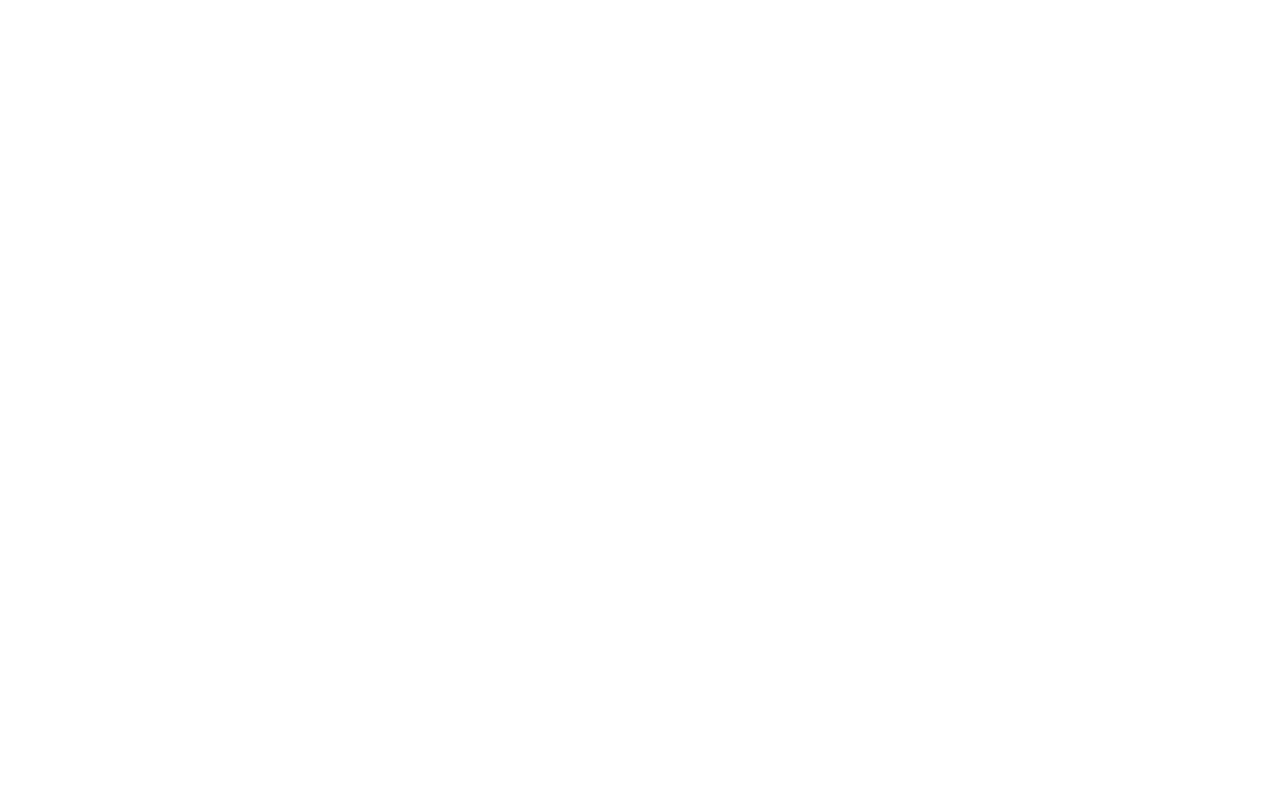
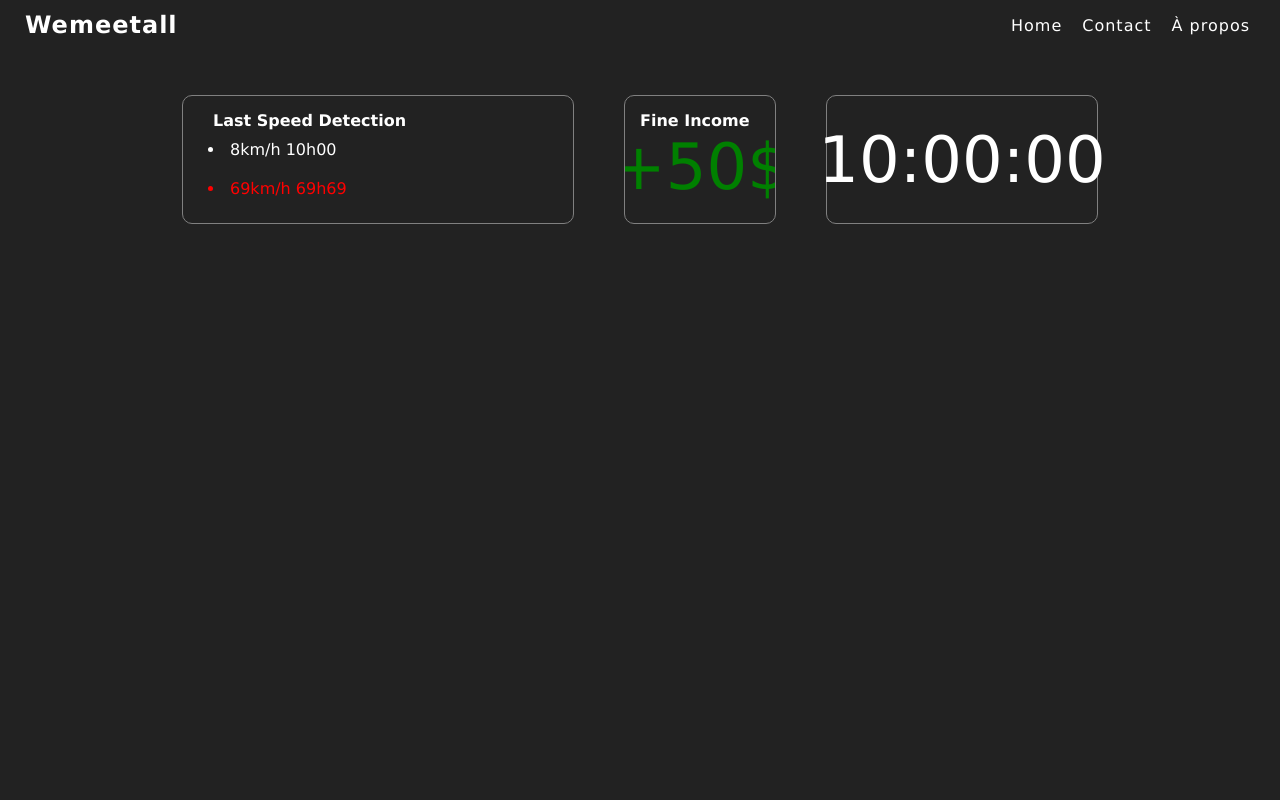
Before and after one commit to AlexandreDewilde/LEPL1002-UI, a Flask app: page / in a window 1280 px wide. Before the commit the page is empty. Run offline with Flask 3, Linux system fonts and the light colour scheme.

Commit message:
add html and cssfile

```diff
--- /dev/null
+++ b/server/static/css/main.css
@@ -0,0 +1,112 @@
+* {
+    margin: 0;
+    padding: 0;
+}
+
+body {
+    font-family: Verdana, Geneva, Tahoma, sans-serif;
+    background-color: #222222;
+    color: white;
+}
+
+nav {
+    display: flex;
+    align-items: center;
+    justify-content: flex-end;
+
+    padding-top: 5px;
+    padding-bottom: 5px;
+    padding-right: 20px;
+
+    height: 5vh;
+    border-bottom-width: 5px;
+    border-bottom-color: aqua;
+}
+
+nav a:first-child {
+    margin-right: auto;
+    font-weight: bold;
+    font-size: 1.5em;
+    padding-left: 15px;
+}
+
+nav a {
+    margin: 10px;
+    text-decoration: none;
+    color: white;
+    letter-spacing: 1;
+}
+
+ul {
+    list-style-position: inside;
+}
+
+.page-container {
+    display: flex;
+    justify-content: center;
+    margin: 20px;
+    padding: 20px;
+    gap: 40px;
+}
+
+.detection-container {
+    display: flex;
+    flex-direction: column;
+    border: 1px solid gray;
+    border-radius: 10px;
+    margin: 5px;
+    padding: 15px;
+    width: 30%;
+}
+
+.detection-container span b {
+    text-align: center;
+    padding: 15px;
+}
+
+.detection-container ul {
+    overflow: auto;
+}
+
+.detection-container ul li {
+    padding: 10px;
+}
+
+.bad-speed {
+    color: red;
+}
+
+.income-container {
+    display: flex;
+    flex-direction: column;
+    border: 1px solid gray;
+    border-radius: 10px;
+    margin: 5px;
+    padding: 15px;
+    width: 10%;
+    overflow: auto;
+}
+
+
+#income-text {
+    color: green;
+    align-self: center;
+    justify-self: center;
+    font-size: 4em;
+}
+
+.hour {
+    display: flex;
+    flex-direction: column;
+    justify-content: center;
+    align-items: center;
+    border: 1px solid gray;
+    border-radius: 10px;
+    margin: 5px;
+    padding: 15px;
+    width: 20%;
+}
+
+.hour span {
+    font-size: 4em;
+}
--- a/server/templates/index.html
+++ b/server/templates/index.html
@@ -3,9 +3,32 @@
     <meta charset="UTF-8">
     <meta http-equiv="X-UA-Compatible" content="IE=edge">
     <meta name="viewport" content="width=device-width, initial-scale=1.0">
+    <link rel="stylesheet" href="static/css/main.css">
     <title>Radar Wemeetall</title>
 </head>
 <body>
+<nav>
+    <a>Wemeetall</a>
+    <a>Home</a>
+    <a>Contact</a>
+    <a>À propos</a>
+</nav>
 
+<section class="page-container">
+    <section class="detection-container">
+        <span><b>Last Speed Detection</b></span>
+        <ul>
+            <li class="good-speed">8km/h 10h00</li>
+            <li class="bad-speed">69km/h 69h69</li>
+        </ul>
+    </section>
+    <section class="income-container">
+        <span><b>Fine Income</b></span>
+        <span id="income-text">+50$</span>
+    </section>
+    <section class="hour">
+        <span>10:00:00</span>
+    </section>
+</section>
 </body>
 </html>
```
